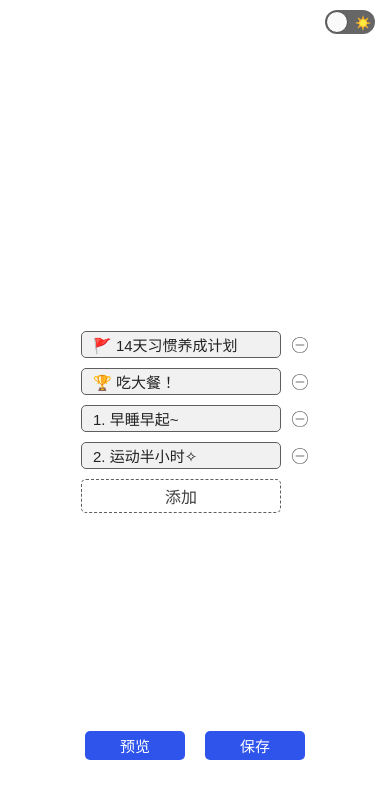
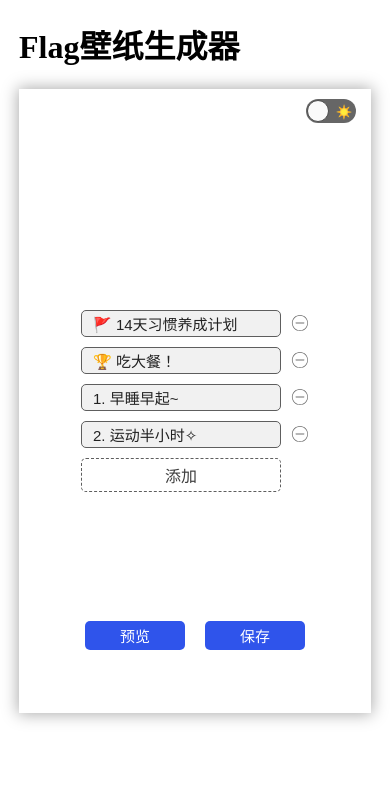
Before and after one commit to flashhu/flag-wallpaper, a React (Create React App) app: page / in a window 390 px wide. Shown: the top 798 px of the page. Built offline with nearby package versions, Linux system fonts and the light colour scheme; the HTML template or start-up script is replaced by a standard one.

Commit message:
fix：保存图片出现白边;调整设备判断条件

```diff
--- a/src/App.js
+++ b/src/App.js
@@ -4,7 +4,7 @@ import ButtonBars from './components/ButtonBar';
 import Flag from './components/Flag';
 import ToolBar from './components/ToolBar';
 import Message from './components/Message';
-import { isWxOrQq, isIE, getEquipType, download } from './util'
+import { isIE, getEquipType, download } from './util'
 import './style.less'
 
 function App() {
@@ -14,11 +14,9 @@ function App() {
   const [mobileSave, setMobileSave] = useState('');
 
   const successMsgPC = { type: 'success', content: 'Flag立下是要拔的哦 ( • ̀ω•́ )✧' };
-  const successMsgMB = { type: 'success', content: '趁它不注意点击图片收了它！' };
+  const successMsgMB = { type: 'success', content: '趁它不注意长按保存图片收了它！' };
   const errorMsg = { type: 'error', content: '生成图片失败，请重试或更换浏览器 T^T' };
 
-  // 如通过微信或QQ打开网页，需要选择通过浏览器打开
-  // const showTipBox = isWxOrQq();
   // 设备类型
   const equipType = getEquipType();
 
@@ -40,7 +38,7 @@ function App() {
   const hideMask = () => {
     setTimeout(() => {
       setMobileSave('');
-    }, 15000);
+    }, 8000);
   }
 
   const downloadPic = (dataUrl) => {
@@ -58,15 +56,21 @@ function App() {
       }
       setMsg(successMsgPC);
     }
-
   }
 
   const handleClickSave = () => {
     setIsEdit(false);
     const flag = document.getElementById('flag');
+    const y = equipType === 'pc' ? flag.getBoundingClientRect().top : document.documentElement.scrollTop || document.body.scrollTop;
 
     setTimeout(() => {
-      html2Canvas(flag).then((canvas) => {
+      html2Canvas(flag, {
+        height: flag.clientHeight,
+        width: flag.clientWidth,
+        windowWidth: document.body.scrollWidth,
+        windowHeight: document.body.scrollHeight,
+        y: y
+      }).then((canvas) => {
         const dataUrl = canvas.toDataURL('image/jpeg', 1);
         downloadPic(dataUrl);
         hideMsg();
@@ -79,14 +83,10 @@ function App() {
   }
 
   return (
-    <div className="app-wrap">
+    <div className="app-wrap" plat={equipType}>
       {equipType === 'pc' && <h1>Flag壁纸生成器</h1>}
       {!!msg && <Message type={msg.type}>{msg.content}</Message>}
       <div id="wp" className='wp-wrap'>
-        {/* {showTipBox &&
-          <div className="tip-wrap">
-            <div className="tip-box">请点击右上角选择 “浏览器中打开”</div>
-          </div>} */}
         <ToolBar
           isDark={isDark}
           changeMode={changeMode}
--- a/src/components/Message/index.less
+++ b/src/components/Message/index.less
@@ -31,10 +31,4 @@
         border: 1px solid @msg-error-bdr;
         background-color: @msg-error-bg;
     }
-
-    // 平板 或 手机
-    // @media screen and (max-width: 850px){
-    //     top: 95px;
-    //     margin: 0 10px;
-    // }
 }
--- a/src/style.less
+++ b/src/style.less
@@ -10,8 +10,8 @@ body {
     max-width: 22rem;
 
     // 平板 或 手机
-    @media screen and (max-width: 850px){
-        max-width: 100vw;
+    &[plat='mobile'] {
+        max-width: 100%;
     }
 }
 
@@ -20,36 +20,9 @@ body {
     position: relative;
     height: 39rem;
     box-shadow: 0 0 15px 1px #aaa;
+}
 
-    // 平板 或 手机
-    @media screen and (max-width: 850px){
-        height: 100vh;
-        box-shadow: none;
-    }
-
-    .tip-wrap {
-        position: absolute;
-        top: 10px;
-        right: 10px;
-        z-index: 1;
-    }
-
-    .tip-box {
-        width: 130px;
-        padding: 4px 11px;
-        background: @msg-info-bdr;
-        color: @light-text;
-        position: relative;
-        border-radius: 10px;
-    }
-
-    .tip-box:after {
-        content: "";
-        position: absolute;
-        left: 80%;
-        top: -7px;
-        border-right: 8px solid transparent;
-        border-bottom: 10px solid @msg-info-bdr;
-        border-left: 8px solid transparent;
-    }
+.app-wrap[plat='mobile'] .wp-wrap {
+    height: 100vh;
+    box-shadow: none;
 }
--- a/src/util.js
+++ b/src/util.js
@@ -18,20 +18,6 @@ export const easeout = (start = 0, end = 0, rate = 3, callback) => {
     step();
 }
 
-// 判断是否通过微信/QQ打开网页
-export const isWxOrQq = () => {
-    const ua = navigator.userAgent.toLowerCase();
-    if (ua.match(/MicroMessenger/i) == "micromessenger") {
-        // 微信打开
-        return true;
-    } else if (ua.match(/QQ/i) == "qq") {
-        // QQ打开
-        return true;
-    } else {
-        return false;
-    }
-}
-
 // 判断是否用 IE 打开
 export const isIE = () => {
     const ua = navigator.userAgent; //取得浏览器的userAgent字符串
@@ -43,13 +29,9 @@ export const isIE = () => {
 
 // 判断登录的设备
 export const getEquipType = () => {
-    const plat = navigator.platform.toLowerCase();
-    let type = 'mobile';
-    if(plat.indexOf('win') === 0) {
-        type = 'pc';
-    }
-    if (plat.indexOf('mac') === 0) {
-        type = 'pc';
+    let type = 'pc';
+    if ("ontouchstart" in window || navigator.msMaxTouchPoints) {
+        type = 'mobile';
     }
     return type;
 }
```
Also changed, not shown: 1 other file (tests, documents, lock files or other folders).
